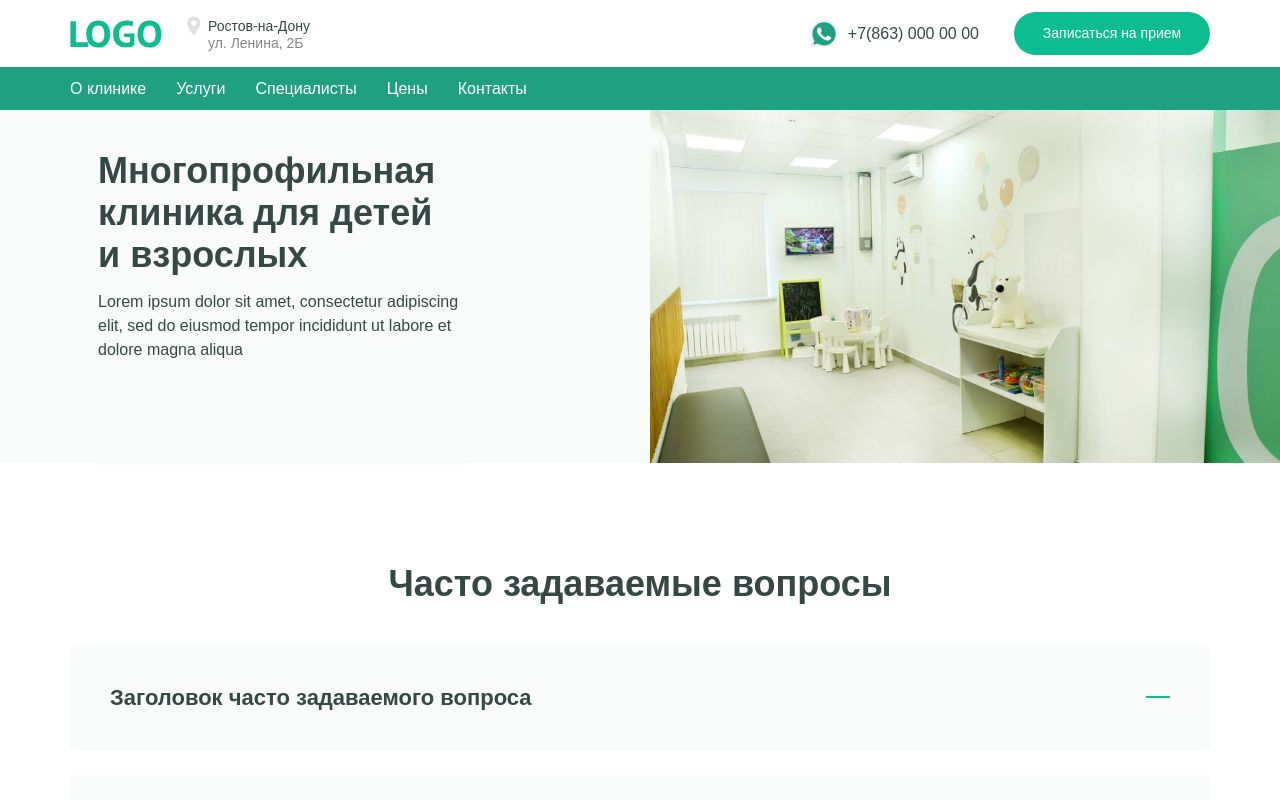
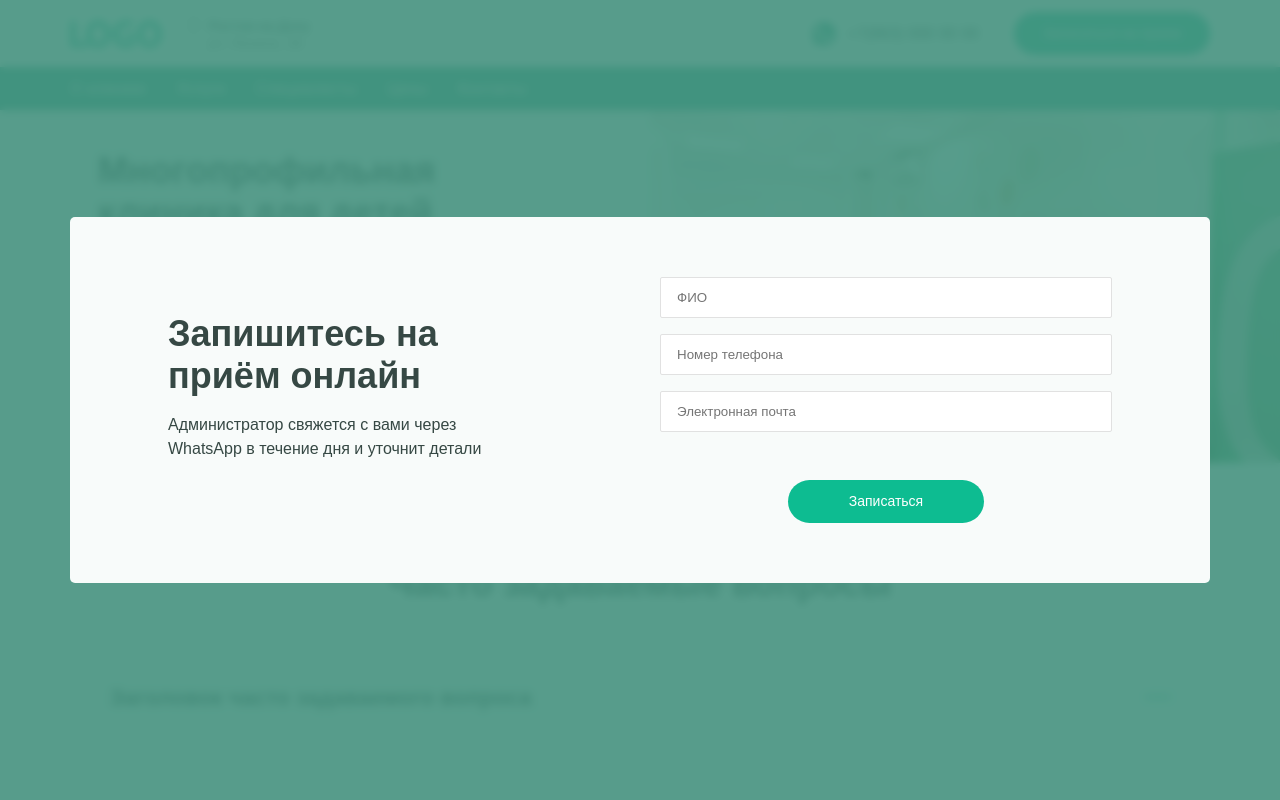
Before and after one commit to AntonTenS/Project-Clinic-React, a React app: page / in a window 1280 px wide. Shown: the top 800 px of the page. Built offline with nearby package versions, Linux system fonts and the light colour scheme; the HTML template or start-up script is replaced by a standard one.

Commit message:
add form

```diff
--- a/src/components/App.js
+++ b/src/components/App.js
@@ -8,6 +8,7 @@ import { useState, useEffect } from "react";
 import { AuthContext } from "../context.js";
 import { register } from "swiper/element/bundle";
 import { Footer } from "./footer.jsx";
+import { Form } from "./form.jsx";
 function App() {
   let [Text, setText] = useState(null);
 
@@ -36,6 +37,7 @@ function App() {
 
   return (
     <AuthContext.Provider value={Text}>
+      <Form />
       <Header />
       <Main />
       <Faq />
--- /dev/null
+++ b/src/components/form.jsx
@@ -0,0 +1,34 @@
+import style from "./form.module.scss";
+import React from "react";
+import { useContext } from "react";
+import { AuthContext } from "../context";
+
+export function Form() {
+  const get = useContext(AuthContext);
+
+  if (!get) {
+    return <div>Загрузка текста...</div>;
+  }
+  return (
+    <div className={style.blockgreen}>
+      <div className={style.concenter}>
+        <div className={style.blockform}>
+          <div className={style.flex}>
+            <div className={style.left}>
+              <p className={style.textbolt}>{get.form.title}</p>
+              <p className={style.textlittle}>{get.form.discription}</p>
+            </div>
+            <div className={style.right}>
+              <input className={style.input} type="text" placeholder={get.form.fio} />
+              <input className={style.input} type="text" placeholder={get.form.number} />
+              <input className={style.input} type="text" placeholder={get.form.mail} />
+              <button className={style.button} type="button">
+                {get.form.textbutton}
+              </button>
+            </div>
+          </div>
+        </div>
+      </div>
+    </div>
+  );
+}
--- /dev/null
+++ b/src/components/form.module.scss
@@ -0,0 +1,79 @@
+.blockgreen {
+  height: 100vh;
+  width: 100vw;
+  position: fixed;
+  backdrop-filter: blur(4px);
+  background: rgba(69, 146, 127, 0.9);
+  z-index: 21;
+  justify-content: center;
+  display: flex;
+}
+.concenter {
+  display: flex;
+  justify-content: center;
+  align-items: center;
+}
+.blockform {
+  max-width: 1140px;
+  width: 100%;
+  background: #f8fbfa;
+  padding: 60px 98px;
+  border-radius: 5px;
+}
+.flex {
+  display: flex;
+  flex-direction: row;
+  gap: 138px;
+}
+.left {
+  display: flex;
+  flex-direction: column;
+  max-width: 354px;
+  padding-top: 36px;
+  gap: 16px;
+}
+.textbolt {
+  font-family: var(--font-family);
+  font-weight: 700;
+  font-size: 36px;
+  color: #364844;
+}
+.textlittle {
+  font-family: var(--font-family);
+  font-weight: 400;
+  font-size: 16px;
+  line-height: 150%;
+  color: #364844;
+}
+.right {
+  align-items: center;
+  display: flex;
+  flex-direction: column;
+  font-family: var(--font-family);
+  font-weight: 400;
+  font-size: 14px;
+  line-height: 150%;
+  color: #868686;
+  gap: 16px;
+}
+.input {
+  border: 1px solid #e1e1e1;
+  border-radius: 2px;
+  width: 452px;
+  height: 41px;
+  padding: 10px 16px;
+}
+.button {
+  margin-top: 32px;
+  border-radius: 50px;
+  width: 196px;
+  height: 43px;
+  background: #0dbc91;
+  border: none;
+  font-family: var(--font-family);
+  font-weight: 400;
+  font-size: 14px;
+  line-height: 150%;
+  text-align: center;
+  color: #fff;
+}
--- a/src/components/header.jsx
+++ b/src/components/header.jsx
@@ -18,6 +18,11 @@ function Header() {
 
   const changeBurger = () => {
     setBurgerbool(!burgerbool);
+    if (burgerbool) {
+      document.body.style.overflow = "";
+    } else {
+      document.body.style.overflow = "hidden";
+    }
   };
 
   if (!get) {
--- a/src/components/text.json
+++ b/src/components/text.json
@@ -95,5 +95,13 @@
       "textbuttonleft": "Записаться",
       "textbuttonright": "Подробнее"
     }
+  },
+  "form": {
+    "title": "Запишитесь на приём онлайн",
+    "discription": "Администратор свяжется с вами через WhatsApp в течение дня и уточнит детали",
+    "fio": "ФИО",
+    "number": "Номер телефона",
+    "mail": "Электронная почта",
+    "textbutton": "Записаться"
   }
 }
```
